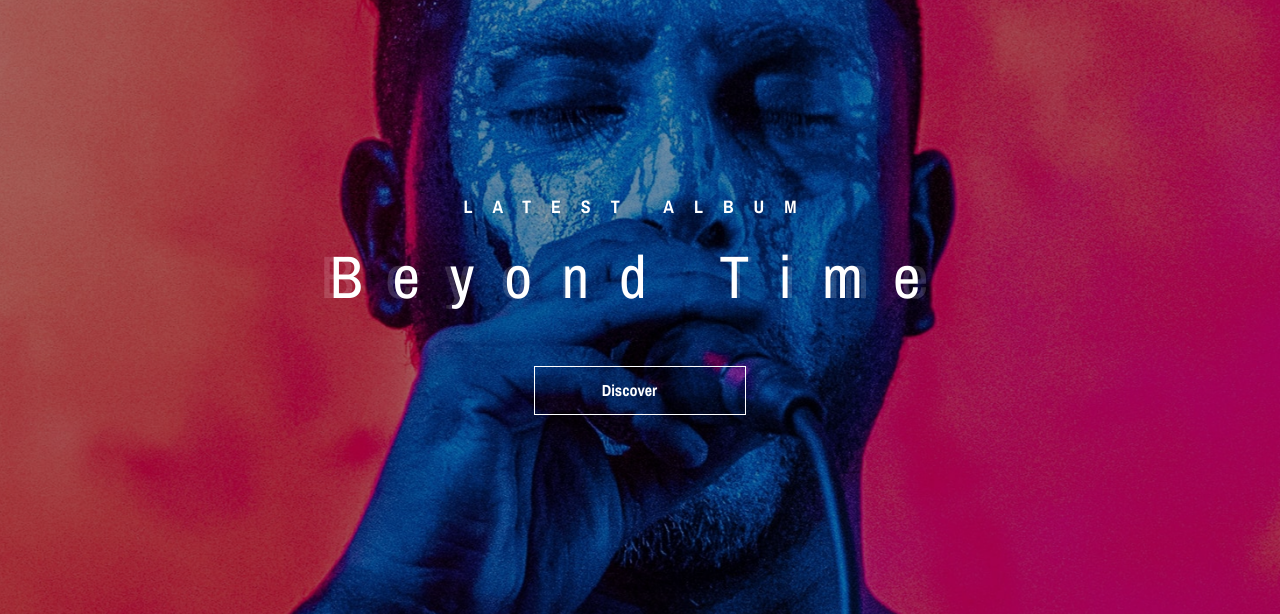
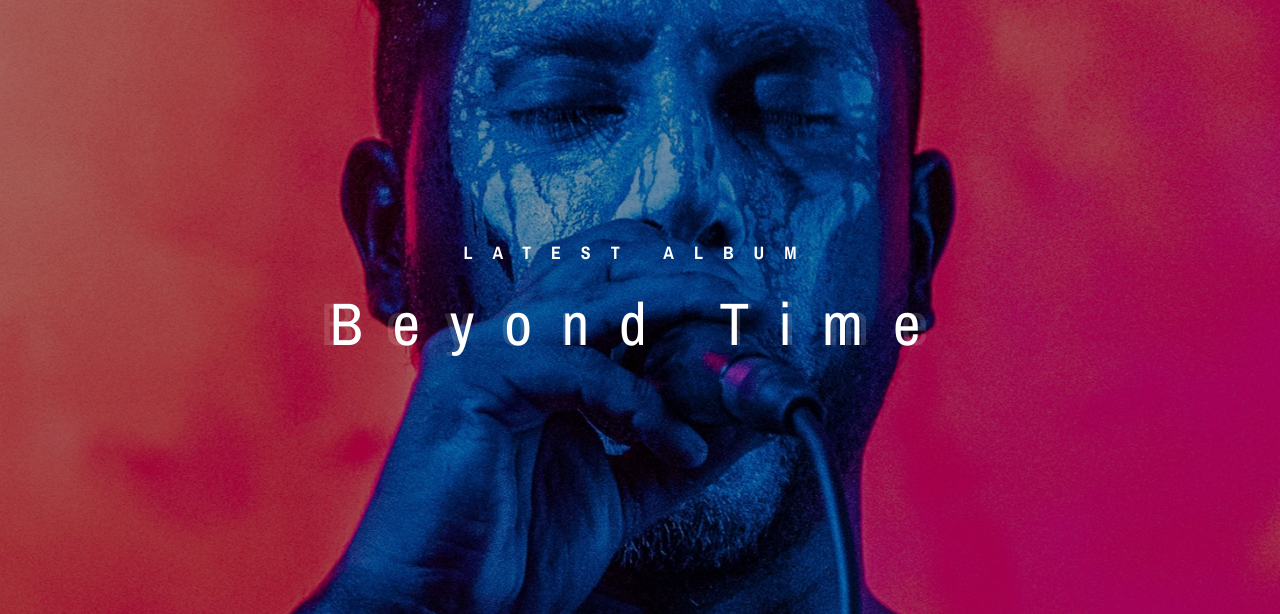
Before and after one commit to Ramin-RX7/Musix, a Django app: page / in a window 1280 px wide. Shown: the part 170-784 px from the top of the page. Run offline with Django 4.2, Linux system fonts and the light colour scheme; tables that the repository leaves empty hold one stand-in row (values such as "Sample post"); grey boxes marked "Sample" are stand-in pictures; some libraries are stand-ins or nearby versions; some web fonts are replaced.

Commit message:
add urls in index

```diff
--- a/src/templates/core/index.html
+++ b/src/templates/core/index.html
@@ -17,7 +17,7 @@
                             <div class="hero-slides-content text-center">
                                 <h6 data-animation="fadeInUp" data-delay="100ms">Latest album</h6>
                                 <h2 data-animation="fadeInUp" data-delay="300ms">Beyond Time <span>Beyond Time</span></h2>
-                                <a data-animation="fadeInUp" data-delay="500ms" href="#" class="btn oneMusic-btn mt-50">Discover <i class="fa fa-angle-double-right"></i></a>
+                                <!-- <a data-animation="fadeInUp" data-delay="500ms" href="#" class="btn oneMusic-btn mt-50">Discover <i class="fa fa-angle-double-right"></i></a> -->
                             </div>
                         </div>
                     </div>
@@ -35,7 +35,7 @@
                             <div class="hero-slides-content text-center">
                                 <h6 data-animation="fadeInUp" data-delay="100ms">Latest album</h6>
                                 <h2 data-animation="fadeInUp" data-delay="300ms">Colorlib Music <span>Colorlib Music</span></h2>
-                                <a data-animation="fadeInUp" data-delay="500ms" href="#" class="btn oneMusic-btn mt-50">Discover <i class="fa fa-angle-double-right"></i></a>
+                                <!-- <a data-animation="fadeInUp" data-delay="500ms" href="#" class="btn oneMusic-btn mt-50">Discover <i class="fa fa-angle-double-right"></i></a> -->
                             </div>
                         </div>
                     </div>
@@ -75,7 +75,7 @@
                                 <img src="{% static 'img/bg-img/a1.jpg' %}" alt="">
                             {% endif %}
                             <div class="album-info">
-                                <a href="#">
+                                <a href="{% url 'player:playlist' playlist.code %}">
                                     <h5>{{playlist.name}}</h5>
                                 </a>
                                 <p>by <a href="{% url 'accounts:profile' playlist.owner.username %}">"{{playlist.owner}}"</a></p>
@@ -107,11 +107,13 @@
                 <div class="col-12 col-sm-6 col-md-4 col-lg-2">
                     <div class="single-album-area wow fadeInUp" data-wow-delay="100ms">
                         <div class="album-thumb">
+                            <a href="{% url 'player:song' song.code %}">
                             {% if song.cover %}
                                 <img src="{{song.cover.url}}" alt="">
                             {% else %}
                                 <img src="{% static 'img/bg-img/b1.jpg' %}" alt="">
                             {% endif %}
+                            </a>
                             <!-- Album Price -->
                             <!-- <div class="album-price"> -->
                                 <!-- <p>$0.90</p> -->
@@ -122,13 +124,11 @@
                             </div> -->
                         </div>
                         <div class="album-info">
-                            <a href="#">
+                            <a href="{% url 'player:song' song.code %}">
                                 <h5>{{song.title}}</h5>
                             </a>
                             <p>
-                            {% for artist in song.artists.all %}
-                                {{artist}},
-                            {% endfor %}
+                            {{song.get_artists}}
                             </p>
                         </div>
                     </div>
@@ -139,7 +139,7 @@
             <div class="row">
                 <div class="col-12">
                     <div class="load-more-btn text-center wow fadeInUp" data-wow-delay="300ms">
-                        <a href="#" class="btn oneMusic-btn">Load More <i class="fa fa-angle-double-right"></i></a>
+                        <!-- <a href="#" class="btn oneMusic-btn">Load More <i class="fa fa-angle-double-right"></i></a> -->
                     </div>
                 </div>
             </div>
```
